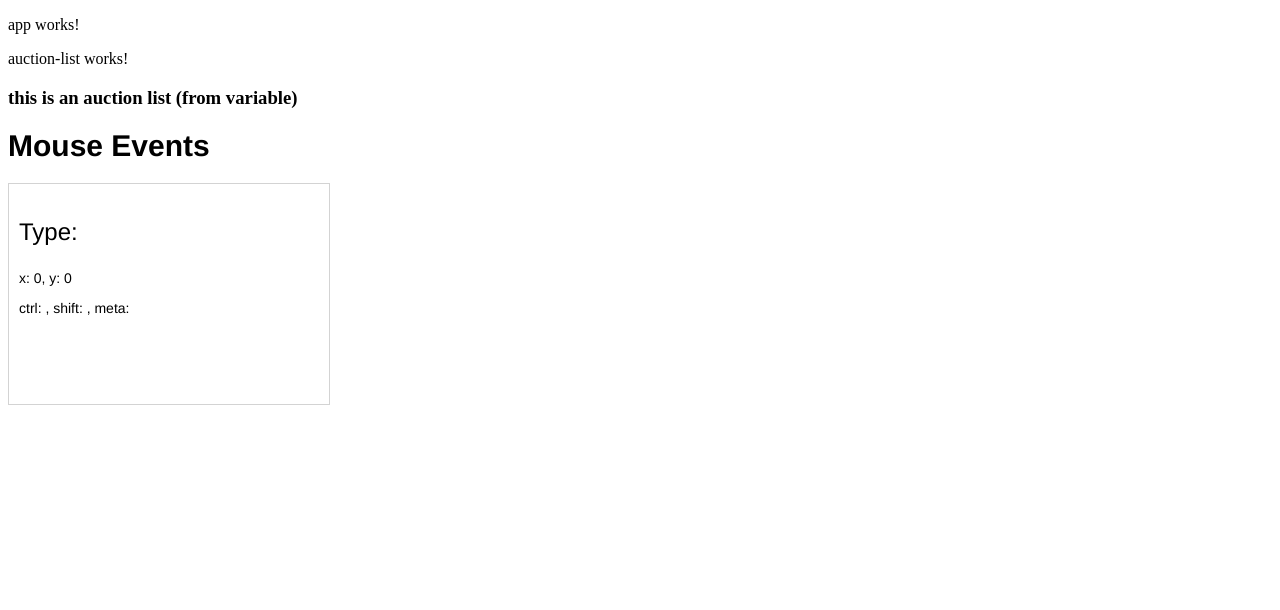
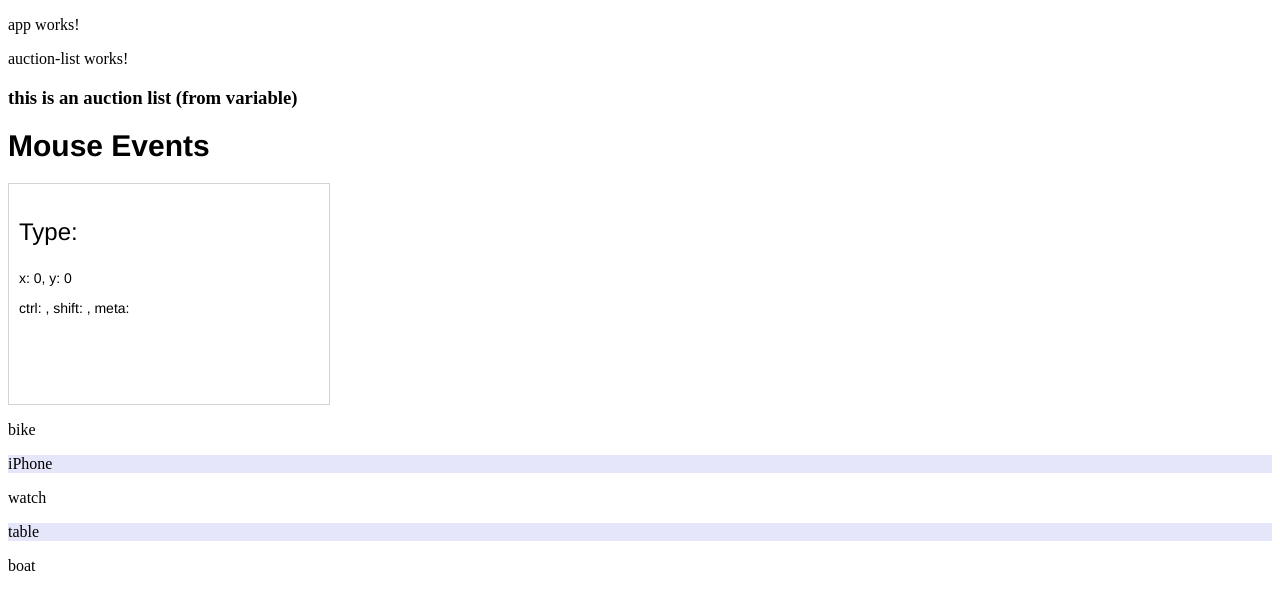
Before and after one commit to mbachmann/angular-tutorial-2020, an Angular app: page / in a window 1280 px wide. Shown: the top 610 px of the page. Built offline with nearby package versions, Linux system fonts and the light colour scheme.

Commit message:
initial branch commit

```diff
--- a/src/app/auction-list/auction-list.component.html
+++ b/src/app/auction-list/auction-list.component.html
@@ -1,3 +1,9 @@
 <p>auction-list works!</p>
 <h3 (click)="onTitleClicked($event)">{{headerTitle}}</h3>
 <app-mouse-event-display></app-mouse-event-display>
+<div
+  *ngFor="let auction of auctions; let isOdd=odd; ">
+  <div c>
+    <p [class.highlight]="isOdd">{{auction.title}}</p>
+  </div>
+</div>
--- a/src/app/auction-list/auction-list.component.scss
+++ b/src/app/auction-list/auction-list.component.scss
@@ -1,3 +1,6 @@
 h3 {
   cursor: pointer;
 }
+.highlight {
+  background-color: Lavender
+}
--- a/src/app/auction-list/auction-list.component.ts
+++ b/src/app/auction-list/auction-list.component.ts
@@ -12,7 +12,13 @@ export class AuctionListComponent implements OnInit {
   @Output() titleClicked = new EventEmitter<string>();
   ngOnInit(): void {
   }
-
+  auctions = [
+    {title: 'bike'},
+    {title: 'iPhone'},
+    {title: 'watch'},
+    {title: 'table'},
+    {title: 'boat'}
+  ];
   onTitleClicked(event: MouseEvent): void {
     this.titleClicked.emit('Title clicked');
   }
```
